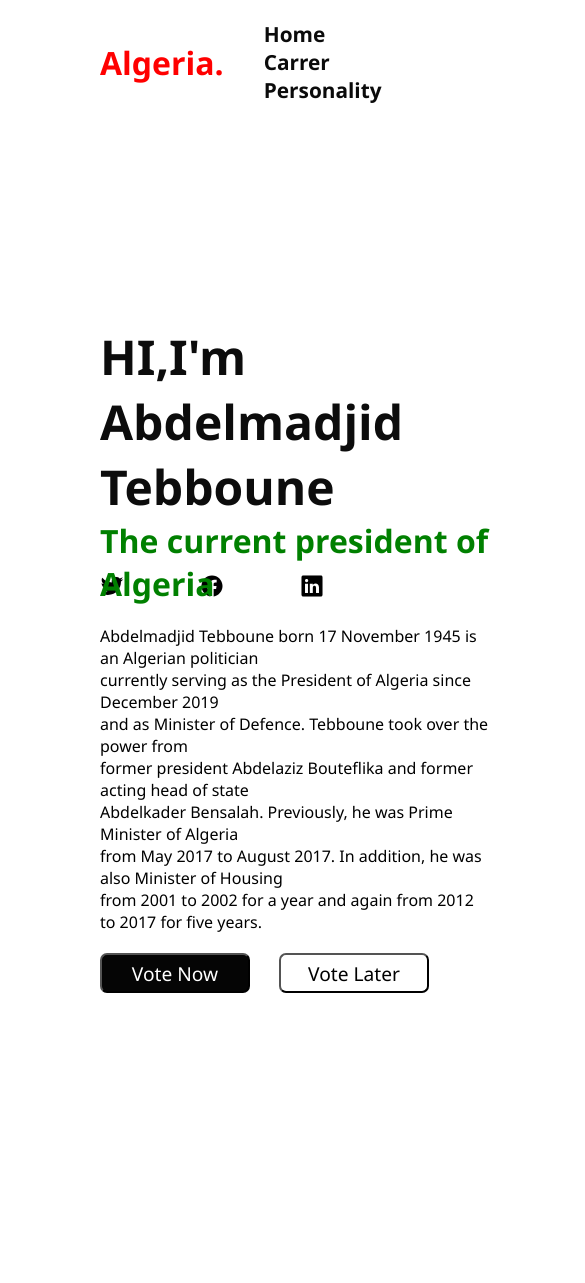
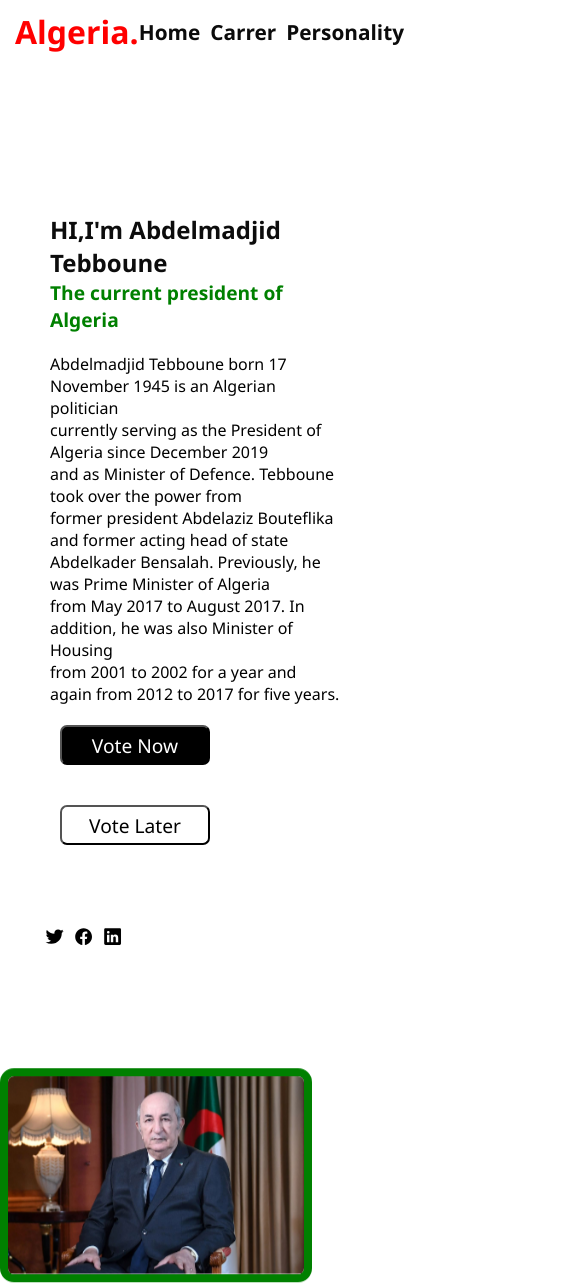
Before and after one commit to Houdaifa-Dev/ElectionsTeboune, a plain HTML site: page index.html in a window 390 px wide. Shown: the top 1283 px of the page, 585 px wide, since content can reach past the window. Before the commit the page ends 1053 px from the top, so only its background shows below. Drawn offline with nearby package versions, Linux system fonts and the light colour scheme.

Commit message:
Update style3.css

```diff
--- a/style3.css
+++ b/style3.css
@@ -2,17 +2,19 @@
     margin: 0;
     padding: 0;
     box-sizing: border-box;
-    font-family: 'Segoe UI', Tahoma, Geneva, Verdana, sans-serif
+    font-family: 'Segoe UI', Tahoma, Geneva, Verdana, sans-serif;
 }
-
+body{
+    display: flex;
+    flex-wrap:wrap;
+}
 .logo {
     animation: slidebottom 1s ease forwards;
     animation-delay: .7s;
-
 }
 
 header {
-    position: relative;
+    position:relative;
     top: 0;
     right: 0;
     padding: 20px 100px;
@@ -29,13 +31,17 @@ header {
     user-select: none;
 }
 
+.nav {
+    display: flex;
+    gap: 20px;
+}
+
 .nav a {
     position: relative;
     font-size: 1.3em;
     text-decoration: none;
     color: #0b0b0b;
     font-weight: 600;
-    margin-left: 40px;
     opacity: 0;
     animation: slidebottom 1s ease forwards;
     animation-delay: .7s;
@@ -53,7 +59,6 @@ header {
     font-size: 3em;
     animation: slideleft .7s ease forwards;
     animation-delay: 1s;
-
 }
 
 .div h2 {
@@ -72,40 +77,37 @@ header {
 
 .div {
     position: relative;
-    margin: 200px 100px;
-z-index: 1;
+    margin: 150px 50px;
+    z-index: 1;
+}
+section{
+width: 100%;
+display: flex;
+flex-direction: row;
+justify-content: space-around;
+}
+.div .btn,
+.div .btn1 {
+    margin: 20px 10px;
+    width: 150px;
+    height: 40px;
+    border-radius: 7px;
+    font-weight: 500;
+    font-size: larger;
 }
 
 .div .btn {
-    margin: 20px 0px;
-    width: 150px;
-    height: 40px;
-    border-radius: 7px;
-    color: rgb(255, 255, 255);
-    background: rgb(5, 5, 5);
-    font-weight: 500;
-    font-size: larger;
+    color: white;
+    background: black;
     animation: zoomin 1s ease forwards;
     animation-delay: 1.1s;
 }
 
 .div .btn1 {
-    margin: 20px 25px;
-    width: 150px;
-    height: 40px;
-    border-radius: 7px;
-    color: rgb(0, 0, 0);
-    background: rgb(255, 255, 255);
-    font-weight: 500;
-    font-size: larger;
+    color: black;
+    background: white;
     animation: zoomin 1s ease forwards;
     animation-delay: 1.1s;
-}
-
-.div .btn1:hover {
-    background: black;
-    color: #fff;
-    transition: .5s ease-in-out;
 }
 
 .div .btn:hover {
@@ -113,59 +115,48 @@ z-index: 1;
     transition: .5s ease-in-out;
 }
 
-.foot .icon {
-    position: fixed;
-    left: 100px;
-    top: 560px;
+.div .btn1:hover {
+    background: black;
+    color: white;
+    transition: .5s ease-in-out;
+}
+
+.foot {
+    position: relative;
+    display: flex;
+    justify-content:center;
+    gap: 20px;
+top: -90px;left: 45px;
+}
+
+.foot .icon, .foot .icon1, .foot .icon2 {
     font-size: 1.5em;
-    line-height: 58px;
     animation: slideTop .5s ease forwards;
     animation-delay: 1s;
 }
 
-.foot .icon1 {
-    position: fixed;
-    left: 200px;
-    top: 560px;
-    font-size: 1.5em;
-    line-height: 58px;
-    animation: slideTop .5s ease forwards;
-    animation-delay: 1s;
-}
 
-.foot .icon2 {
-    position: fixed;
-    left: 300px;
-    top: 560px;
-    font-size: 1.5em;
-    line-height: 58px;
-    animation: slideTop .5s ease forwards;
-    animation-delay: 1s;
-}
 
-.image img {display: flex;
+
+.image img {
     position: relative;
-    width: 480px;
-    height: 440px;
-    border-radius: 50%;
-    margin-left: 900px;
-    margin-top: -600px;
-    border: 9px solid green;
+    width: 75%; /* Set to percentage for responsiveness */
+    height: auto; /* Maintain aspect ratio */
+    border-radius: 14px;
+    top: 50px;
+    border: 8px solid green;
     animation: zoomin 1.1s ease forwards, floatimage 4s ease-in-out infinite;
     animation-delay: 2.1s, 3.1s;
 }
 
-/*         animations       */
-
+/* Animations */
 @keyframes floatimage {
     0% {
-        transform: translateY(24);
+        transform: translateY(24px);
     }
-
     50% {
         transform: translateY(-24px);
     }
-
     100% {
         transform: translateY(0);
     }
@@ -176,7 +167,6 @@ z-index: 1;
         opacity: 0;
         transform: translateY(100px);
     }
-
     100% {
         opacity: 1;
         transform: translateY(0);
@@ -188,10 +178,9 @@ z-index: 1;
         opacity: 0;
         transform: translateY(-100px);
     }
-
     100% {
         opacity: 1;
-        transform: translateX(0);
+        transform: translateY(0);
     }
 }
 
@@ -200,7 +189,6 @@ z-index: 1;
         opacity: 0;
         transform: translateX(-100px);
     }
-
     100% {
         opacity: 1;
         transform: translateX(0);
@@ -212,7 +200,6 @@ z-index: 1;
         opacity: 0;
         transform: translateX(100px);
     }
-
     100% {
         opacity: 1;
         transform: translateX(0);
@@ -222,26 +209,58 @@ z-index: 1;
 @keyframes zoomin {
     0% {
         opacity: 0;
-        transform: scale(0)
+        transform: scale(0);
     }
-
     100% {
         transform: scale(1);
         opacity: 1;
     }
 }
-@media screen and (max-width:500px){
-    body{
+@media screen and (max-width: 500px) {
+    header {
         width: 100%;
+        padding: 10px 15px;
     }
-    header{
-    width: 100%;
+    .image img {
+        width: 90%; /* Almost full width for small screens */
+        margin: 0 auto; /* Center the image */
     }
-    .div{
-        width: 100%;order: 2;
+
+    .nav {width: 100%;
+        gap: 10px;
     }
-    .foot{
-    width: 40%;position: fixed;
 
+    .div h1 {
+        font-size: 1.5em;
+    }
+
+    .div h2 {
+        font-size: 1.2em;
+    }
+
+    .btn,
+    .btn1 {
+        width: 100%;
+        margin: 10px 0;
+    }
+
+    .foot {
+        gap: 10px;
+
+    }
+
+
+
+    .foot .icon,
+    .foot .icon1,
+    .foot .icon2 {
+        font-size: 1.2em;
+    }
 }
+
+
+@media screen and (max-width: 768px) {
+    .image img {
+        width: 80%; /* Further increase size for small devices */
+    }
 }
```
